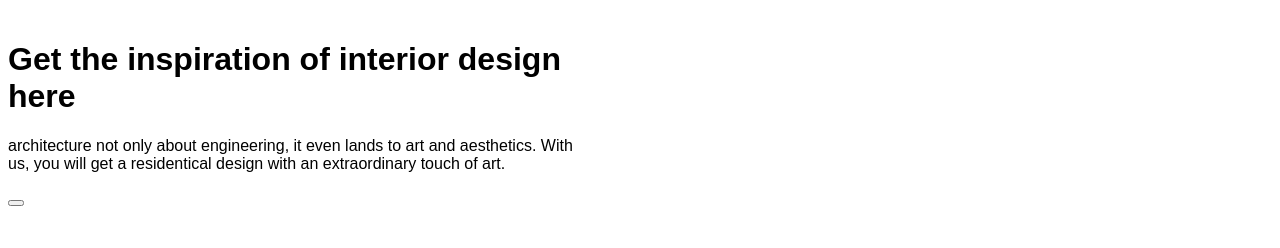
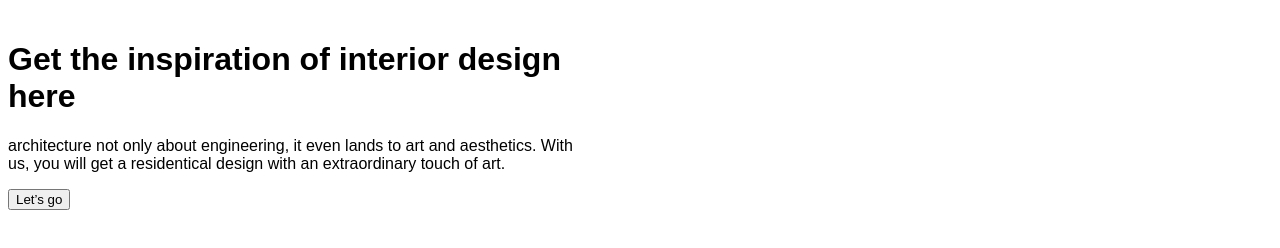
Before and after one commit to GulnazAlisherova/locus, a plain HTML site: page index.html in a window 1280 px wide. Shown: the part 112-360 px from the top of the page. Drawn offline with Linux system fonts and the light colour scheme.

Commit message:
filled tag button with text inside main tag header

```diff
--- a/index.html
+++ b/index.html
@@ -25,7 +25,7 @@
               lands to art and aesthetics. With us, you will get
               a residentical design with an extraordinary touch
               of art.</p>
-              <button class="btn-2"></button>
+              <button class="btn-2">Let’s go</button>
           </div>
           <div class="col-6"></div>
         </div>
```
